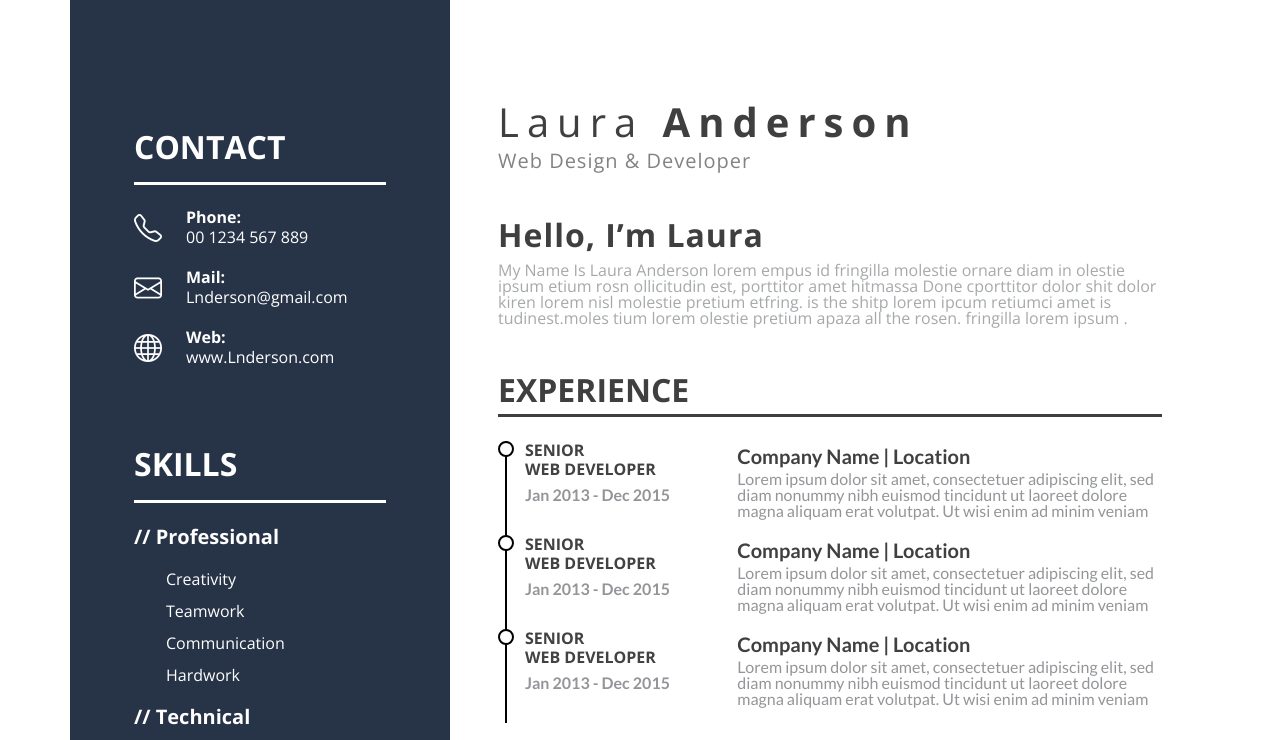
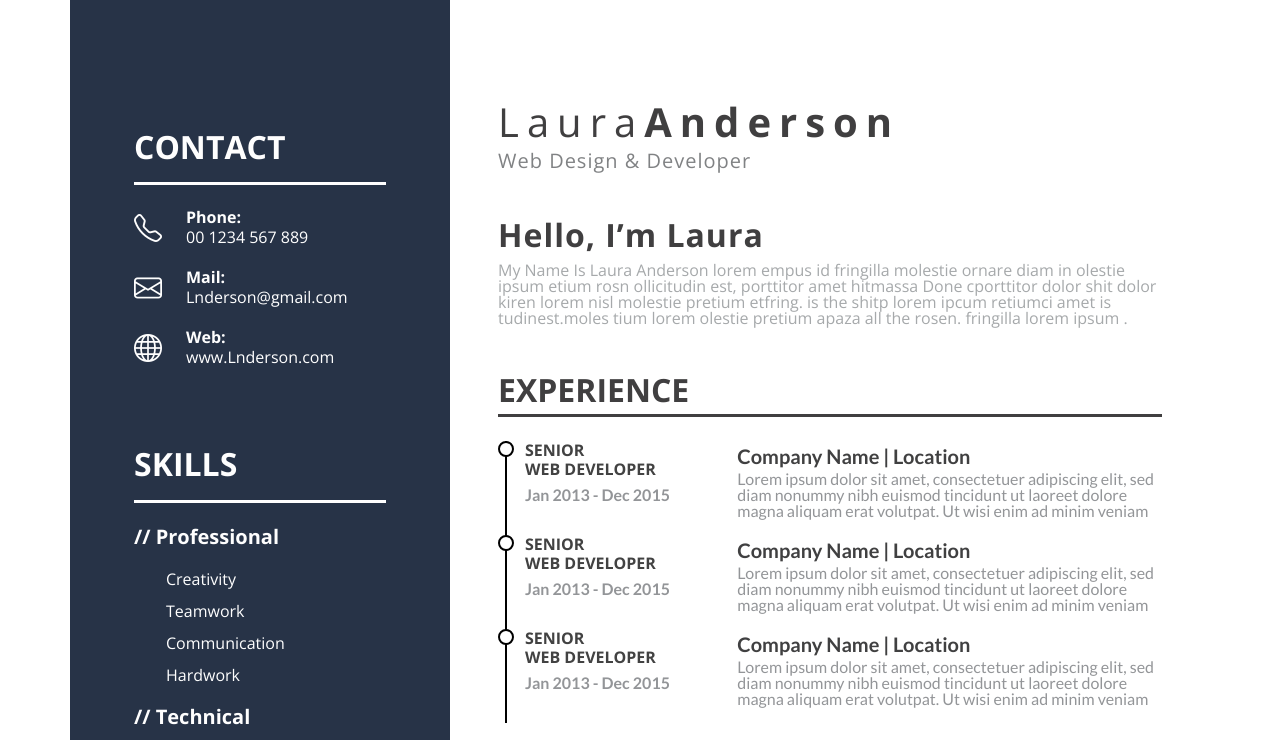
Before and after one commit to annak413/pm_22_14, a website: page Lab1/src/index.html in a window 1280 px wide. Shown: the top 740 px of the page. Drawn offline with nearby package versions, Linux system fonts and the light colour scheme; files that its build step writes are made by us from their sources.

Commit message:
title commit

```diff
--- a/Lab1/gulpfile.js
+++ b/Lab1/gulpfile.js
@@ -8,7 +8,6 @@ const browserSync = require("browser-sync").create();
 const fileInclude = require("gulp-file-include");
 const cleanCSS = require("gulp-clean-css");
 const replace = require("gulp-replace");
-
 const htmlTask = () =>
   src("./src/*.html")
     .pipe(
--- a/Lab1/src/js/main.js
+++ b/Lab1/src/js/main.js
@@ -1 +1,10 @@
-console.log("123")
+document.addEventListener("DOMContentLoaded", () => {
+  const firstName = "Laura";
+  const lastName = "Anderson";
+
+  const personName = document.querySelector(".person_name");
+
+  if (personName) {
+    personName.innerHTML = `${firstName}<b class="fw-bold">${lastName}</b>`;
+  }
+});
--- a/Lab1/src/pages/about.html
+++ b/Lab1/src/pages/about.html
@@ -1,5 +1,7 @@
 <div class="title flex-fill">
-  <h1 class="fw-light fs-1 mb-0 lh-2">Laura <b class="fw-bold">Anderson</b></h1>
+  <h1 class="fw-light fs-1 mb-0 lh-2 person_name">
+    <!-- Laura <b class="fw-bold">Anderson</b> -->
+  </h1>
   <p class="fs-5 lh-base">Web Design & Developer</p>
 </div>
 <div class="greating flex-fill">
```
